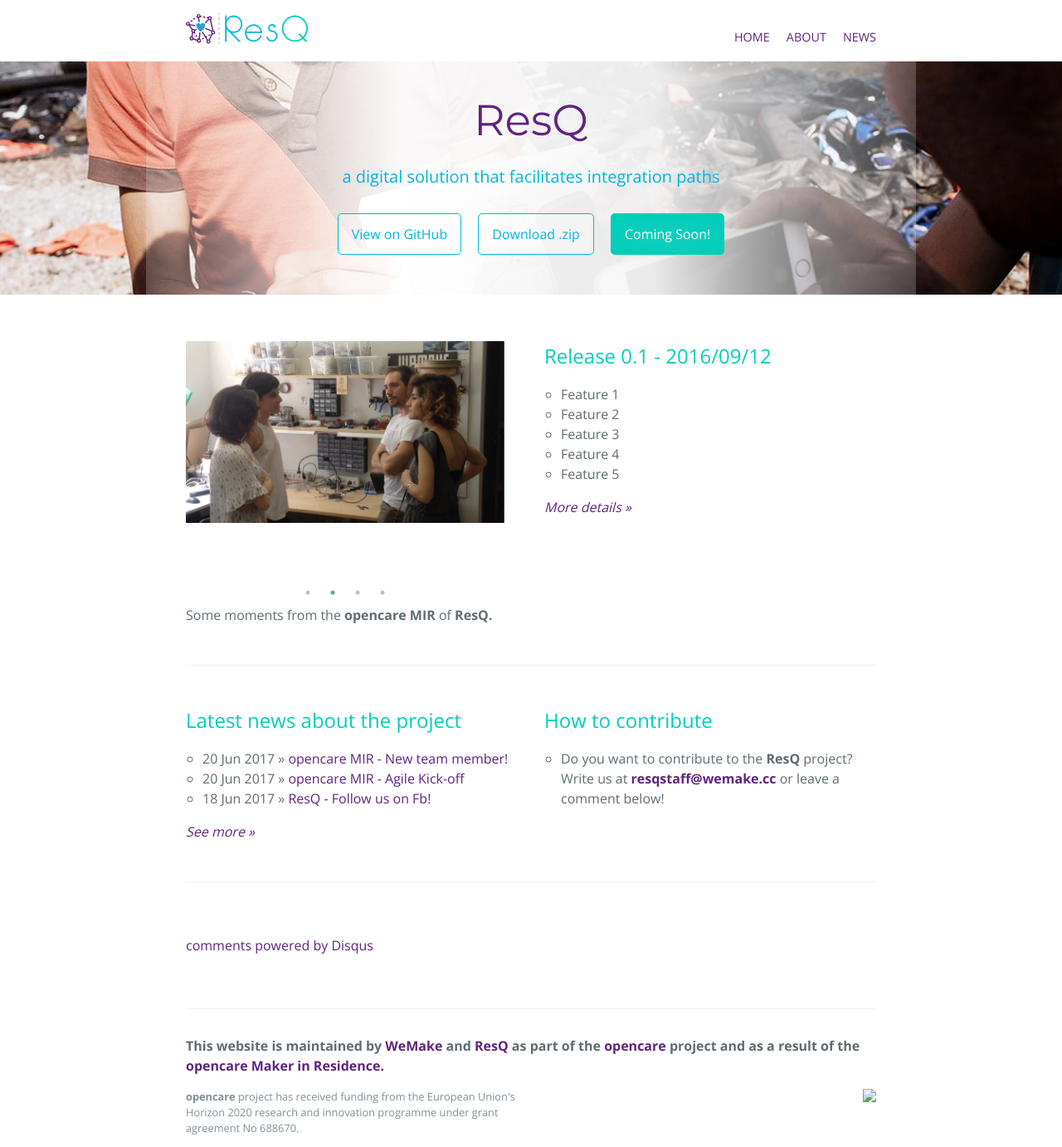
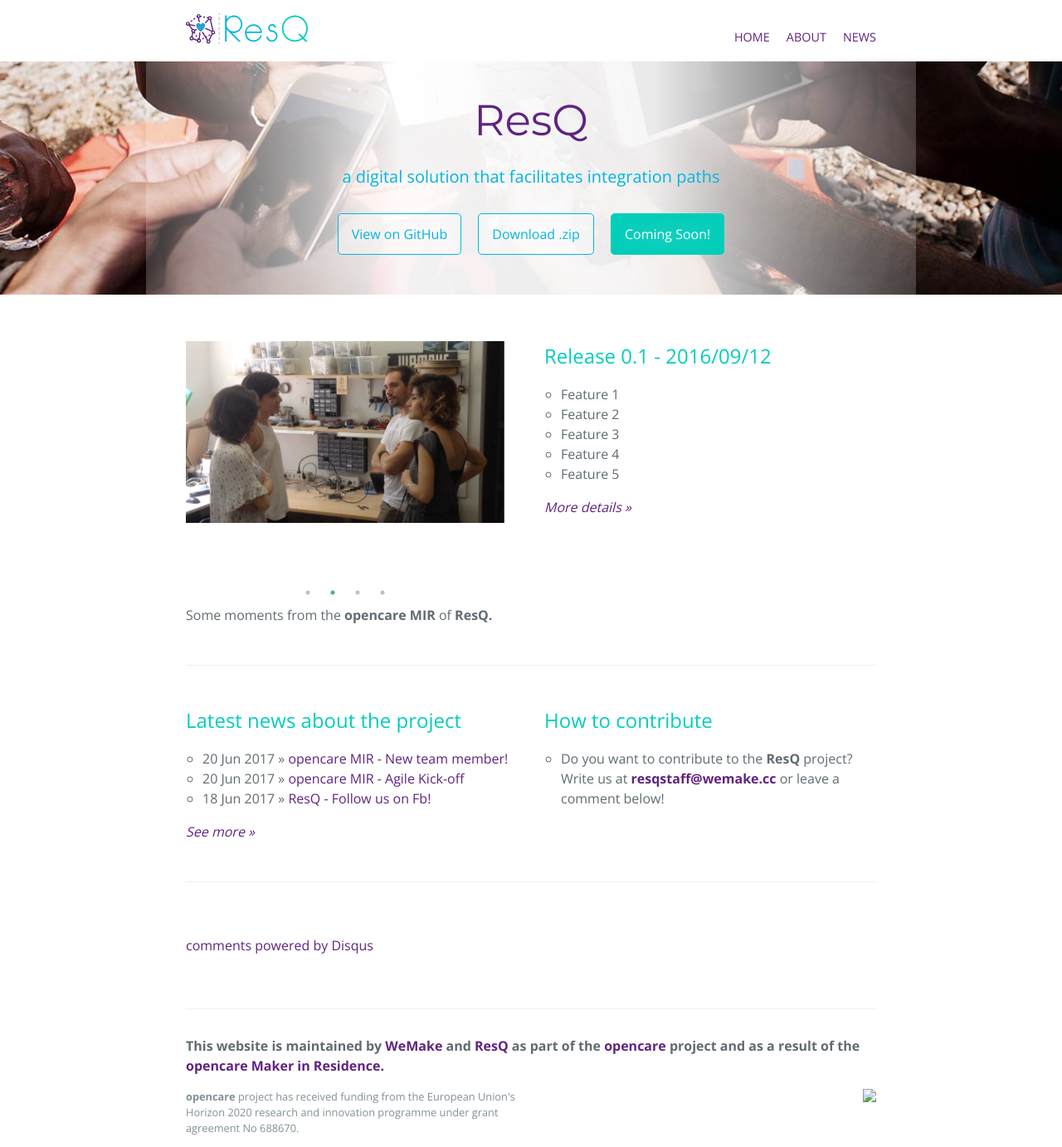
Before and after one commit to opencarecc/ResQ, a Jekyll site: the page built from index.html, in a window 1280 px wide. Shown: the whole page at 83% size. Built offline with Jekyll 4.4.1, drawn with Linux system fonts in a browser that asks for light colours; comment, search, counter and statistics services are not loaded.

Commit message:
edit position image bg

```diff
--- a/stylesheets/stylesheet.css
+++ b/stylesheets/stylesheet.css
@@ -104,7 +104,7 @@
 .page-header {
   color: #fff;
   text-align: center;
-  background: url('https://opencarecc.github.io/ResQ/assets/ResQ-home-img.jpg') no-repeat fixed center/*, linear-gradient(120deg, #2da9de, #602480)*/;
+  background: url('https://opencarecc.github.io/ResQ/assets/ResQ-home-img.jpg') no-repeat fixed bottom/*, linear-gradient(120deg, #2da9de, #602480)*/;
   background-size: cover;
   -webkit-background-size: cover;
   -moz-background-size: cover;
```
